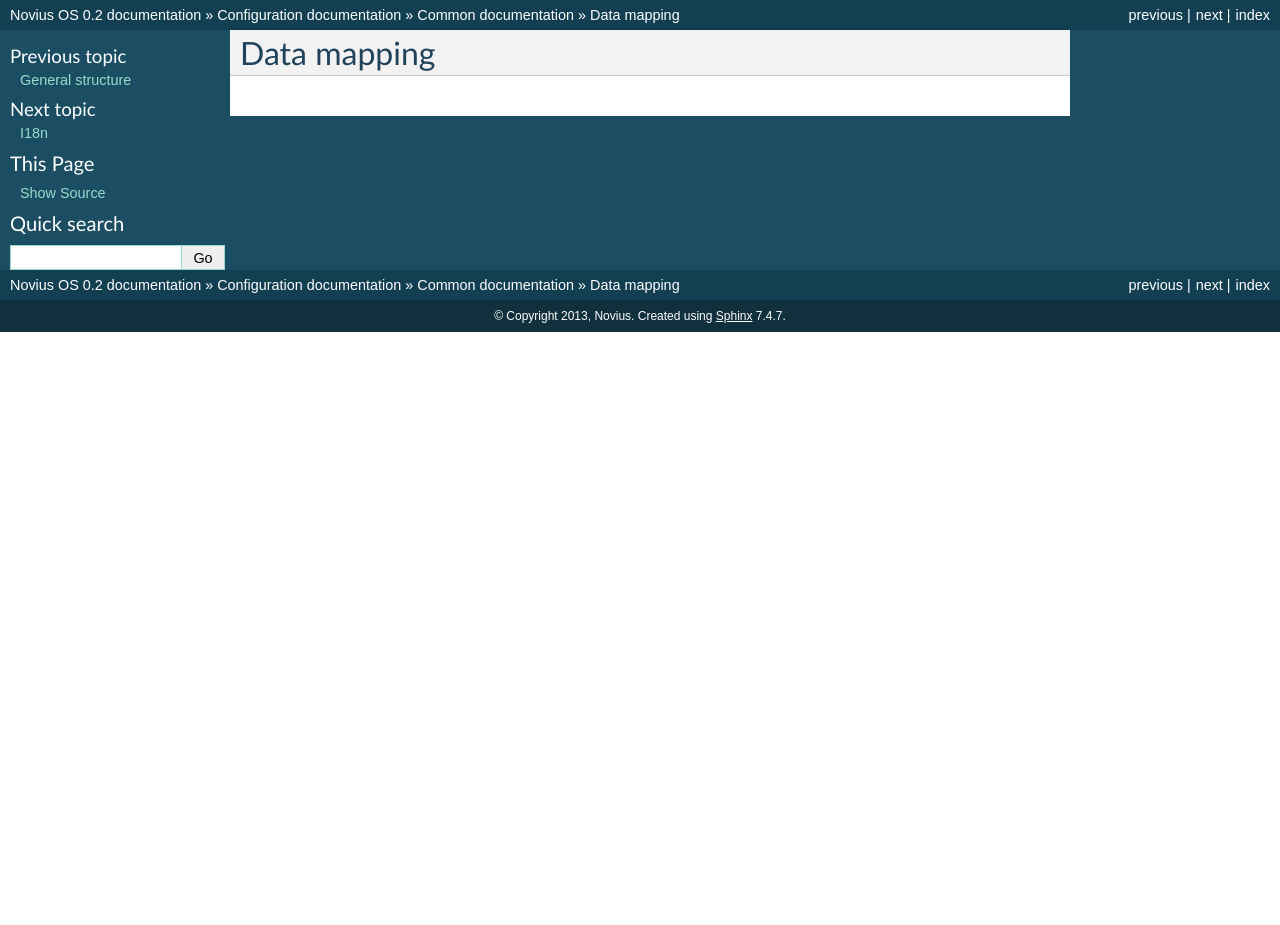
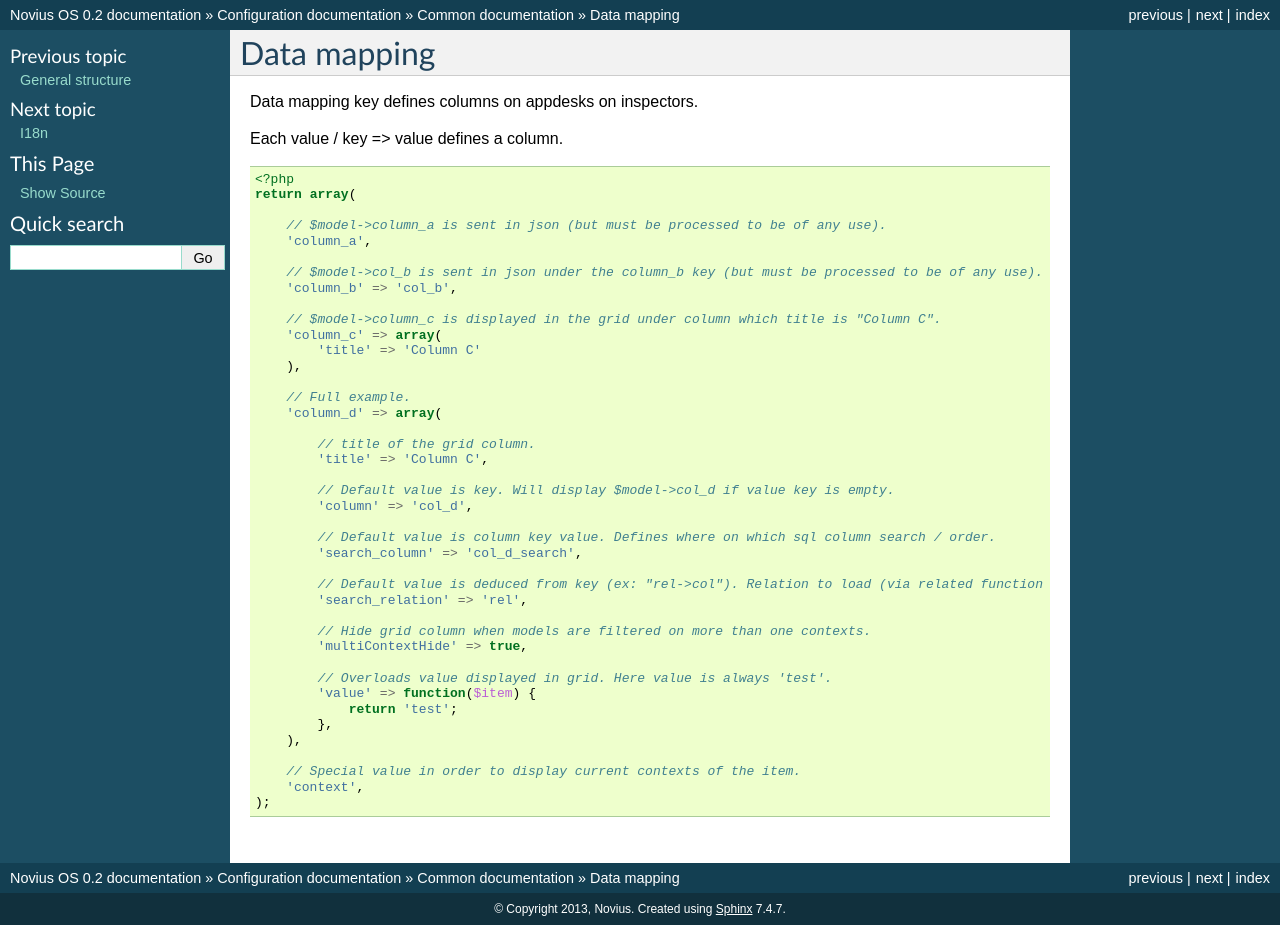
Before and after one commit to vrcAlbert/documentation-api, a Sphinx documentation site: the page built from source/configuration/common/data_mapping.rst, in a window 1280 px wide. Built offline with Sphinx 7.4.7, drawn with Linux system fonts in a browser that asks for light colours; before the commit the page ends 900 px from its top, so only the background shows below that.

Commit message:
added data_mapping and general structure of common config

```diff
--- a/source/configuration/common/data_mapping.rst
+++ b/source/configuration/common/data_mapping.rst
@@ -1,2 +1,50 @@
 Data mapping
 ############
+
+Data mapping key defines columns on appdesks on inspectors.
+
+Each value / key => value defines a column.
+
+.. code-block:: php
+
+    <?php
+    return array(
+
+        // $model->column_a is sent in json (but must be processed to be of any use).
+        'column_a',
+
+        // $model->col_b is sent in json under the column_b key (but must be processed to be of any use).
+        'column_b' => 'col_b',
+
+        // $model->column_c is displayed in the grid under column which title is "Column C".
+        'column_c' => array(
+            'title' => 'Column C'
+        ),
+
+        // Full example.
+        'column_d' => array(
+
+            // title of the grid column.
+            'title' => 'Column C',
+
+            // Default value is key. Will display $model->col_d if value key is empty.
+            'column' => 'col_d',
+
+            // Default value is column key value. Defines where on which sql column search / order.
+            'search_column' => 'col_d_search',
+
+            // Default value is deduced from key (ex: "rel->col"). Relation to load (via related function on query).
+            'search_relation' => 'rel',
+
+            // Hide grid column when models are filtered on more than one contexts.
+            'multiContextHide' => true,
+
+            // Overloads value displayed in grid. Here value is always 'test'.
+            'value' => function($item) {
+                return 'test';
+            },
+        ),
+
+        // Special value in order to display current contexts of the item.
+        'context',
+    );
```
Also changed, not shown: source/configuration/common/general_structure.rst (+17 -1 lines).
